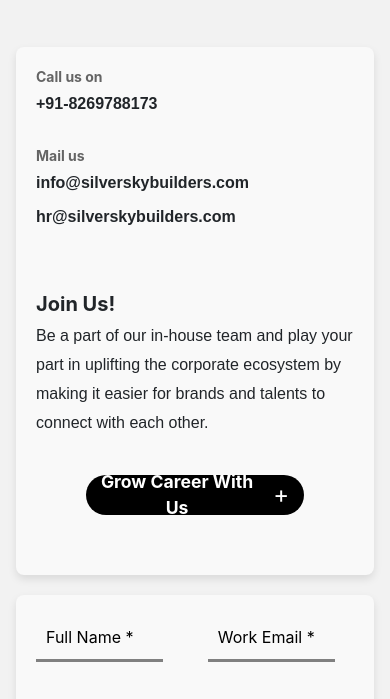
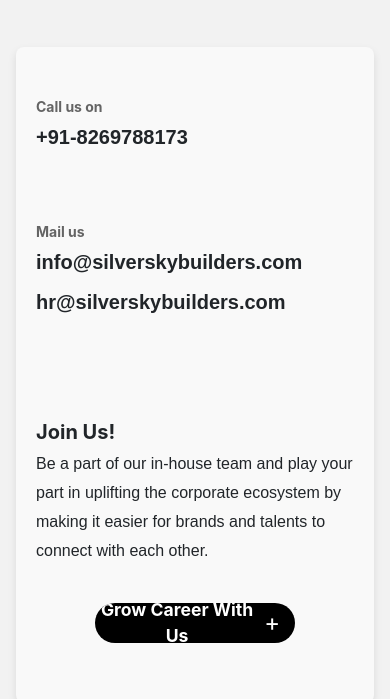
Before and after one commit to kameshwaran5658/Career, a plain HTML site: page index.html in a window 390 px wide. Shown: the part 597-1296 px from the top of the page. Drawn offline with nearby package versions, Linux system fonts and the light colour scheme.

Commit message:
Update styles.css

```diff
--- a/styles.css
+++ b/styles.css
@@ -163,6 +163,7 @@
 
 .contact-info-top,
 .contact-info-bottom {
+    margin-top: 30px;
     margin-bottom: 15px;
 }
 
@@ -184,7 +185,7 @@
     text-align: left;
     margin-bottom: 5px;
     line-height: 20px;
-    margin-top: 30px;
+    padding-top: 40px;
 }
 
 .contact-phone,
@@ -192,7 +193,7 @@
 .contact-email2 {
 
     font-family: var(--font-poppins);
-    font-size: 16px;
+    font-size: 20px;
 }
 
 .contact-email1 {
@@ -208,6 +209,7 @@
 
 .s {
     margin-top: 60px;
+    padding-top: 40px;
 }
 
 .contact-description p {
@@ -218,7 +220,9 @@
 .contact-action:hover {
     transform: scale(1.05);
 }
-
+.contact-action{
+    margin-top: 40px;
+}
 .contact-action-button {
     display: flex;
     align-items: center;
@@ -227,7 +231,7 @@
     cursor: pointer;
     background-color: #000;
     border-radius: 31px;
-    width: 98%;
+    width: 70%;
     padding: 5px;
     height: 40px;
     overflow: hidden;
@@ -725,8 +729,9 @@
     }
 
     .contact-action {
-        width: 50%;
+        width: 70%;
         margin: 20px auto;
+
         display: flex;
         justify-content: center;
     }
@@ -826,7 +831,7 @@
     }
 
     .contact-action {
-        width: 70%;
+        width: 90%;
         font-size: 12px;
     }
 
```
